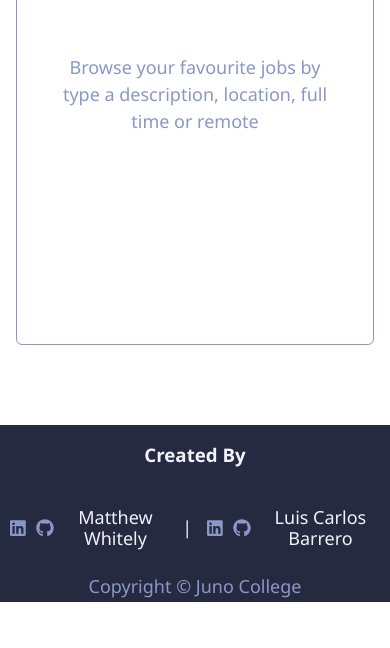
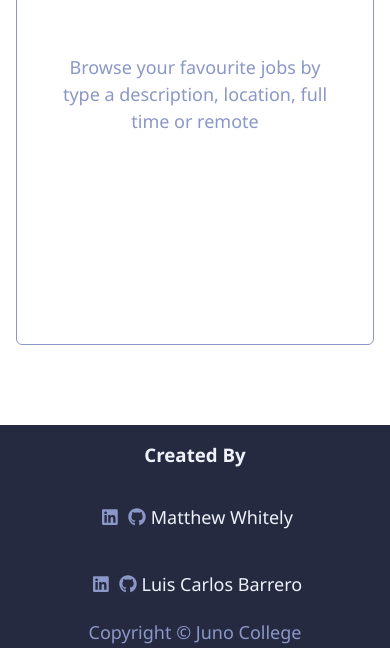
Before and after one commit to Project-3-Matt-Carlos/Matthew-Carlos-Final, a React (Create React App) app: page / in a window 390 px wide. Shown: the part 978-1626 px from the top of the page. Before the commit the page ends 1580 px from the top, so only its background shows below. Built offline with nearby package versions, Linux system fonts and the light colour scheme.

Commit message:
added media queries for footer

```diff
--- a/src/App.css
+++ b/src/App.css
@@ -545,7 +545,6 @@ li {
   justify-content: center;
   padding: 0;
   margin: 5px;
-
   font-size: 18px;
 }
 
@@ -557,10 +556,6 @@ li {
   padding: 0 5px;
 }
 
-.dots {
-  list-style-type: disc;
-  padding-right: 5px;
-}
 /* App Footer styles */
 
 /* Media queries */
@@ -615,3 +610,13 @@ li {
     margin-top: 0;
   }
 }
+
+@media screen and (max-width: 460px) {
+  .footer-flex {
+    display: flex;
+    flex-direction: column;
+  }
+  .footer-flex ul:nth-child(2) {
+    display: none;
+  }
+}
```
